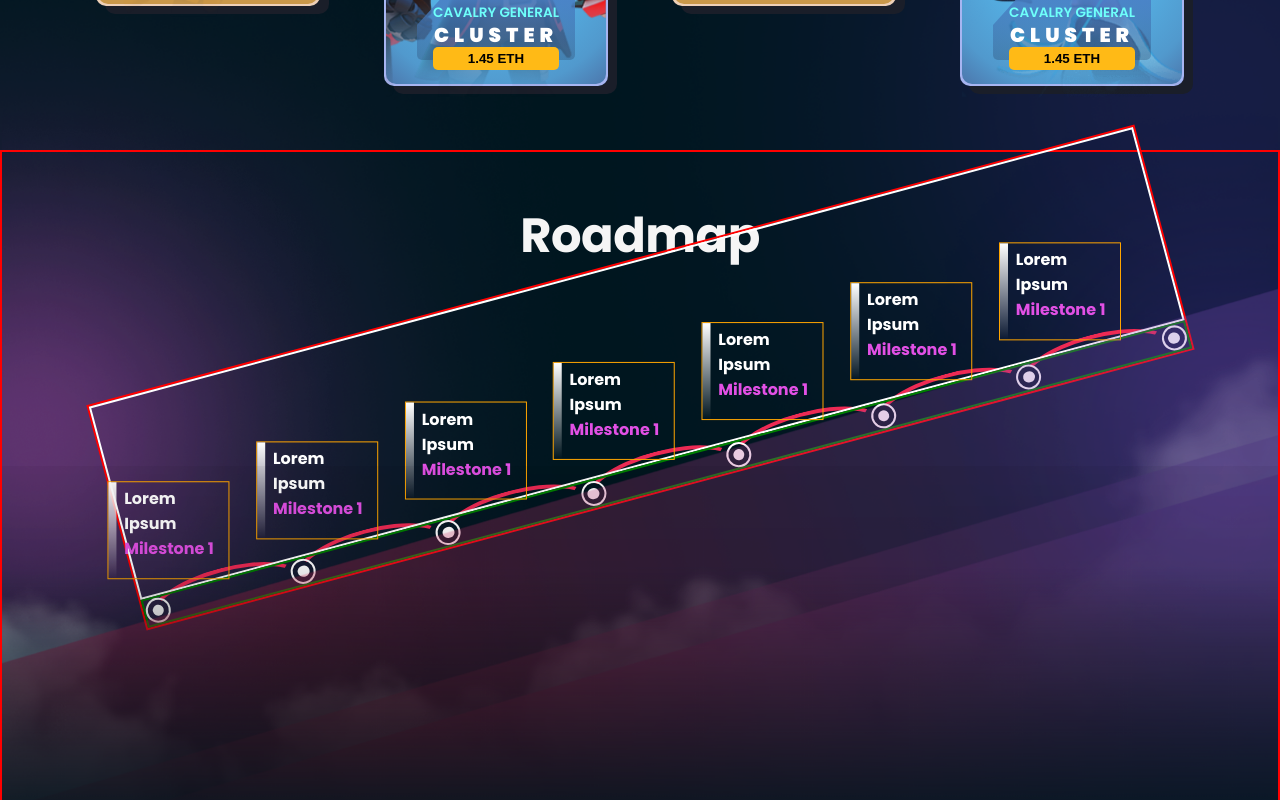
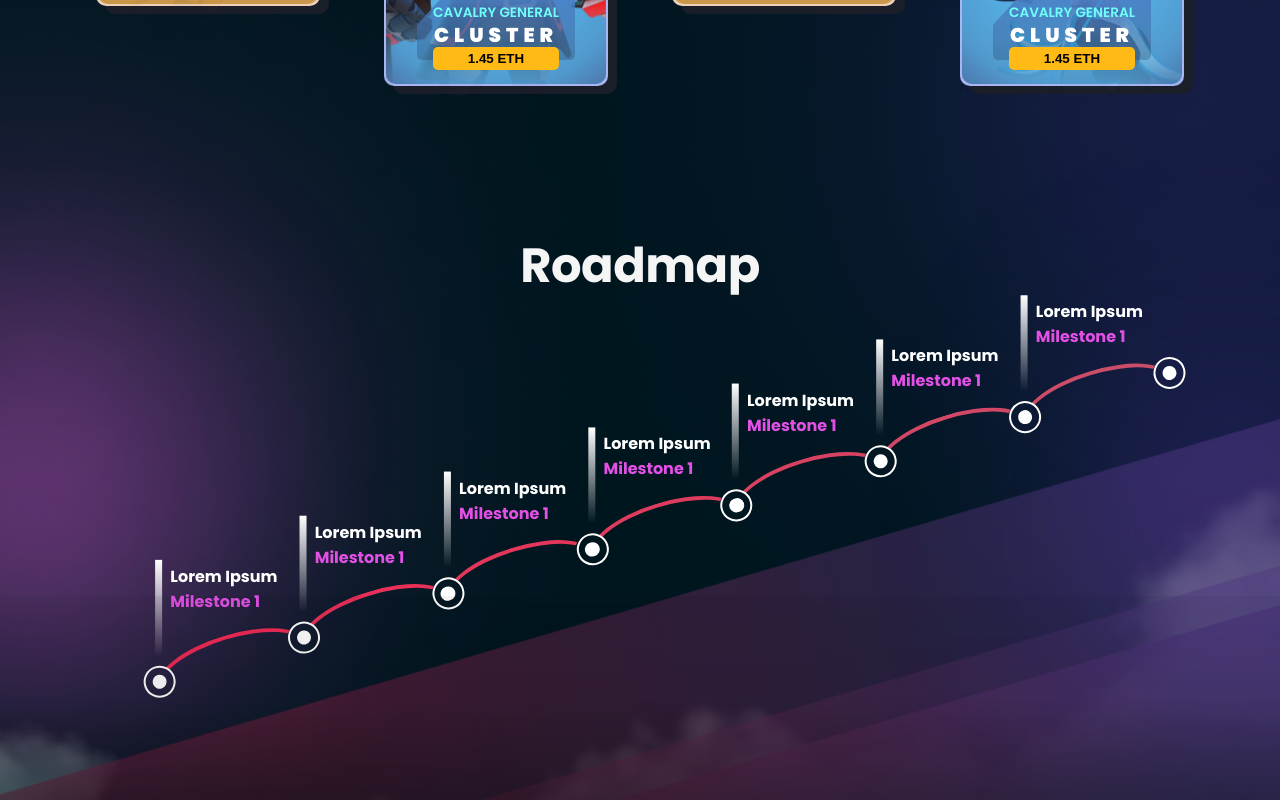
Before and after one commit to bmutahhar/zitherin-nft-marketplace, a React (Create React App) app: page / in a window 1280 px wide. Shown: the part 1540-2340 px from the top of the page. Built offline with nearby package versions, Linux system fonts and the light colour scheme.

Commit message:
Completed static roadmap page

```diff
--- a/src/components/landingPage/landingRoadmap.js
+++ b/src/components/landingPage/landingRoadmap.js
@@ -1,7 +1,7 @@
 import React from "react";
 import * as Styled from "./styles";
 import { backgroundImages } from "../../utils/constants/images";
-import { Roadmap } from "../../components";
+import { roadmapData } from "../../utils/constants/roadmap";
 
 const LandingRoadmap = () => {
   return (
@@ -10,145 +10,92 @@ const LandingRoadmap = () => {
         <Styled.HeroTitleMedium>Roadmap</Styled.HeroTitleMedium>
       </Styled.HeroContainerTwo>
       <Styled.RoadmapContainer>
-        <Styled.RoadmapItems>
-          <Styled.RoadMapItem top={55} left={10}>
+        <Styled.BulletsContainer>
+          <Styled.Bullet>
+            <Styled.InnerCircle />
+            <Styled.Curve color={85} />
+            <Styled.RoadMapItem>
               <Styled.RoadmapBar />
               <Styled.RoadmapText>
                 <Styled.RoadmapTitle>Lorem Ipsum</Styled.RoadmapTitle>
                 <Styled.RoadmapSubtitle>Milestone 1</Styled.RoadmapSubtitle>
               </Styled.RoadmapText>
             </Styled.RoadMapItem>
-          <Styled.RoadMapItem top={50} left={20}>
+          </Styled.Bullet>
+          <Styled.Bullet>
+            <Styled.InnerCircle />
+            <Styled.Curve color={80} />
+            <Styled.RoadMapItem>
               <Styled.RoadmapBar />
               <Styled.RoadmapText>
                 <Styled.RoadmapTitle>Lorem Ipsum</Styled.RoadmapTitle>
                 <Styled.RoadmapSubtitle>Milestone 1</Styled.RoadmapSubtitle>
               </Styled.RoadmapText>
             </Styled.RoadMapItem>
-          <Styled.RoadMapItem top={45} left={31}>
+          </Styled.Bullet>
+          <Styled.Bullet>
+            <Styled.InnerCircle />
+            <Styled.Curve color={75} />
+            <Styled.RoadMapItem>
               <Styled.RoadmapBar />
               <Styled.RoadmapText>
                 <Styled.RoadmapTitle>Lorem Ipsum</Styled.RoadmapTitle>
                 <Styled.RoadmapSubtitle>Milestone 1</Styled.RoadmapSubtitle>
               </Styled.RoadmapText>
             </Styled.RoadMapItem>
-          <Styled.RoadMapItem top={40} left={41}>
+          </Styled.Bullet>
+          <Styled.Bullet>
+            <Styled.InnerCircle />
+            <Styled.Curve color={70} />
+            <Styled.RoadMapItem>
               <Styled.RoadmapBar />
               <Styled.RoadmapText>
                 <Styled.RoadmapTitle>Lorem Ipsum</Styled.RoadmapTitle>
                 <Styled.RoadmapSubtitle>Milestone 1</Styled.RoadmapSubtitle>
               </Styled.RoadmapText>
             </Styled.RoadMapItem>
-          <Styled.RoadMapItem top={35} left={51.5}>
+          </Styled.Bullet>
+          <Styled.Bullet>
+            <Styled.InnerCircle />
+            <Styled.Curve color={65} />
+            <Styled.RoadMapItem>
               <Styled.RoadmapBar />
               <Styled.RoadmapText>
                 <Styled.RoadmapTitle>Lorem Ipsum</Styled.RoadmapTitle>
                 <Styled.RoadmapSubtitle>Milestone 1</Styled.RoadmapSubtitle>
               </Styled.RoadmapText>
             </Styled.RoadMapItem>
-          <Styled.RoadMapItem top={30} left={62}>
+          </Styled.Bullet>
+          <Styled.Bullet>
+            <Styled.InnerCircle />
+            <Styled.Curve color={60} />
+            <Styled.RoadMapItem>
               <Styled.RoadmapBar />
               <Styled.RoadmapText>
                 <Styled.RoadmapTitle>Lorem Ipsum</Styled.RoadmapTitle>
                 <Styled.RoadmapSubtitle>Milestone 1</Styled.RoadmapSubtitle>
               </Styled.RoadmapText>
             </Styled.RoadMapItem>
-          <Styled.RoadMapItem top={25} left={72.5}>
+          </Styled.Bullet>
+          <Styled.Bullet>
+            <Styled.InnerCircle />
+            <Styled.Curve color={55} />
+            <Styled.RoadMapItem>
               <Styled.RoadmapBar />
               <Styled.RoadmapText>
                 <Styled.RoadmapTitle>Lorem Ipsum</Styled.RoadmapTitle>
                 <Styled.RoadmapSubtitle>Milestone 1</Styled.RoadmapSubtitle>
               </Styled.RoadmapText>
             </Styled.RoadMapItem>
-        </Styled.RoadmapItems>
-
-        <Styled.BulletsContainer>
-          <Styled.Bullet left={0}>
-            <Styled.InnerCircle />
-            <Styled.Curve />
           </Styled.Bullet>
-          <Styled.Bullet left={8}>
-            <Styled.InnerCircle />
-            <Styled.Curve />
-          </Styled.Bullet>
-          <Styled.Bullet left={16}>
-            <Styled.InnerCircle />
-            <Styled.Curve />
-          </Styled.Bullet>
-          <Styled.Bullet left={24}>
-            <Styled.InnerCircle />
-            <Styled.Curve />
-          </Styled.Bullet>
-          <Styled.Bullet left={32}>
-            <Styled.InnerCircle />
-            <Styled.Curve />
-          </Styled.Bullet>
-          <Styled.Bullet left={40}>
-            <Styled.InnerCircle />
-            <Styled.Curve />
-          </Styled.Bullet>
-          <Styled.Bullet left={48}>
-            <Styled.InnerCircle />
-            <Styled.Curve />
-          </Styled.Bullet>
-          <Styled.Bullet left={56}>
+          <Styled.Bullet>
             <Styled.InnerCircle />
           </Styled.Bullet>
         </Styled.BulletsContainer>
       </Styled.RoadmapContainer>
 
-      {/* <Styled.RoadmapItems>
-        <Styled.RoadMapItem top={55} left={10}>
-          <Styled.RoadmapBar />
-          <Styled.RoadmapText>
-            <Styled.RoadmapTitle>Lorem Ipsum</Styled.RoadmapTitle>
-            <Styled.RoadmapSubtitle>Milestone 1</Styled.RoadmapSubtitle>
-          </Styled.RoadmapText>
-        </Styled.RoadMapItem>
-        <Styled.RoadMapItem top={50} left={20}>
-          <Styled.RoadmapBar />
-          <Styled.RoadmapText>
-            <Styled.RoadmapTitle>Lorem Ipsum</Styled.RoadmapTitle>
-            <Styled.RoadmapSubtitle>Milestone 1</Styled.RoadmapSubtitle>
-          </Styled.RoadmapText>
-        </Styled.RoadMapItem>
-        <Styled.RoadMapItem top={45} left={31}>
-          <Styled.RoadmapBar />
-          <Styled.RoadmapText>
-            <Styled.RoadmapTitle>Lorem Ipsum</Styled.RoadmapTitle>
-            <Styled.RoadmapSubtitle>Milestone 1</Styled.RoadmapSubtitle>
-          </Styled.RoadmapText>
-        </Styled.RoadMapItem>
-        <Styled.RoadMapItem top={40} left={41}>
-          <Styled.RoadmapBar />
-          <Styled.RoadmapText>
-            <Styled.RoadmapTitle>Lorem Ipsum</Styled.RoadmapTitle>
-            <Styled.RoadmapSubtitle>Milestone 1</Styled.RoadmapSubtitle>
-          </Styled.RoadmapText>
-        </Styled.RoadMapItem>
-        <Styled.RoadMapItem top={35} left={51.5}>
-          <Styled.RoadmapBar />
-          <Styled.RoadmapText>
-            <Styled.RoadmapTitle>Lorem Ipsum</Styled.RoadmapTitle>
-            <Styled.RoadmapSubtitle>Milestone 1</Styled.RoadmapSubtitle>
-          </Styled.RoadmapText>
-        </Styled.RoadMapItem>
-        <Styled.RoadMapItem top={30} left={62}>
-          <Styled.RoadmapBar />
-          <Styled.RoadmapText>
-            <Styled.RoadmapTitle>Lorem Ipsum</Styled.RoadmapTitle>
-            <Styled.RoadmapSubtitle>Milestone 1</Styled.RoadmapSubtitle>
-          </Styled.RoadmapText>
-        </Styled.RoadMapItem>
-        <Styled.RoadMapItem top={25} left={72.5}>
-          <Styled.RoadmapBar />
-          <Styled.RoadmapText>
-            <Styled.RoadmapTitle>Lorem Ipsum</Styled.RoadmapTitle>
-            <Styled.RoadmapSubtitle>Milestone 1</Styled.RoadmapSubtitle>
-          </Styled.RoadmapText>
-        </Styled.RoadMapItem>
-      </Styled.RoadmapItems> */}
 
+      <Styled.Space />
       <Styled.BgImageContainer>
         {/* <Styled.BulletsContainer>
           <Styled.BulletsImg src={backgroundImages.bullets} />
--- a/src/components/landingPage/styles/roadmap.js
+++ b/src/components/landingPage/styles/roadmap.js
@@ -21,16 +21,26 @@ export const Overlay = styled.img`
   z-index: 1;
 `;
 
+export const Space = styled.div`
+  width: 80%;
+  min-height: 100px;
+  /* border: 2px solid white; */
+  transform: rotate(-17deg);
+  /* visibility:hidden; */
+`;
+
 export const RoadmapContainer = styled.div`
+  min-height: 200px;
   display: flex;
   flex-direction: column;
   align-items: center;
-  justify-content: space-evenly;
-  border: 2px solid red;
+  justify-content: flex-end;
+  /* border: 2px solid red; */
   width: 85%;
   position: absolute;
-  top: 15%;
-  transform: rotate(-15deg);
+  top: 20%;
+  transform: rotate(-17deg);
+  margin-bottom: 3rem;
 
   @media only screen and (min-width: 1920px) {
     top: 30%;
@@ -38,7 +48,7 @@ export const RoadmapContainer = styled.div`
 `;
 
 export const BulletsContainer = styled.div`
-  border: 2px solid green;
+  /* border: 2px solid green; */
   display: flex;
   align-items: center;
   justify-content: space-between;
@@ -54,9 +64,8 @@ export const RoadmapItems = styled.div`
   display: flex;
   align-items: flex-end;
   justify-content: space-around;
-  border: 2px solid white;
+  /* border: 2px solid white; */
   width: 100%;
-  min-height: 200px;
   @media only screen and (min-width: 1920px) {
     justify-content: space-around;
   }
@@ -64,13 +73,20 @@ export const RoadmapItems = styled.div`
 
 export const RoadMapItem = styled.div`
   display: flex;
-  margin: 0 1.25vw;
-  border: 1px solid orange;
-  transform: rotate(15deg) translateX(-2.2rem);
+  position: absolute;
+  bottom: 1rem;
+  left: 1.75rem;
+  /* border: 1px solid orange; */
+  width: 150px;
+  transform: rotate(17deg);
+  @media only screen and (min-width: 1920px) {
+    width: 200px;
+    left: 2rem;
+  }
 
-  @media only screen and (min-width: 1920px) {
-    margin: 0;
-    transform: rotate(15deg) translateX(-3rem);
+  @media only screen and (max-width: 1200px) {
+    width: 100px;
+    left: 1.5rem;
   }
 `;
 
@@ -80,6 +96,11 @@ export const RoadmapBar = styled.div`
   background: linear-gradient(180deg, #ffffff 0%, #ffffff00 100%);
   @media only screen and (min-width: 1920px) {
     width: 0.75rem;
+    height: 8rem;
+  }
+
+  @media only screen and (max-width: 1200px) {
+    height: 5rem;
   }
 `;
 
@@ -89,6 +110,7 @@ export const RoadmapText = styled.div`
   /* border: 1px solid cyan; */
   margin-left: 0.5rem;
   margin-top: 0.25rem;
+  width: 100%;
 `;
 
 export const RoadmapTitle = styled.h5`
@@ -98,6 +120,9 @@ export const RoadmapTitle = styled.h5`
   text-align: left;
   @media only screen and (min-width: 1920px) {
     font-size: 1.5rem;
+  }
+  @media only screen and (max-width: 1200px) {
+    font-size: 0.75rem;
   }
 `;
 
@@ -109,14 +134,18 @@ export const RoadmapSubtitle = styled.p`
   @media only screen and (min-width: 1920px) {
     font-size: 1.5rem;
   }
+
+  @media only screen and (max-width: 1200px) {
+    font-size: 0.75rem;
+  }
 `;
 
 export const Bullet = styled.div`
   border: 2px solid white;
   border-radius: 50%;
-  padding: 0.25rem;
-  width: 25px;
-  height: 25px;
+  padding: 6px;
+  width: 2rem;
+  height: 2rem;
   display: flex;
   align-items: center;
   justify-content: center;
@@ -131,12 +160,23 @@ export const InnerCircle = styled.div`
 `;
 
 export const Curve = styled.div`
-  width: 12.5vw;
+  width: 12.25vw;
   height: 50px;
-  border: solid 4px #ed2a54;
-  border-color: #ed2a54 transparent transparent transparent;
+  /* border: solid 4px #ed2a54;
+  border-color: #ed2a54 transparent transparent transparent; */
+  border: solid 4px hsl(347, ${({ color }) => `${color}%`}, 55%);
+  border-color: hsl(347, ${({ color }) => `${color}%`}, 55%) transparent
+    transparent transparent;
   border-radius: 80%/50px 50px 0 0;
   position: absolute;
-  left: 0px;
+  left: 10px;
   z-index: -1;
+
+  @media only screen and (max-width: 1200px) {
+    width: 12.75vw;
+  }
+
+  @media only screen and (max-width: 925px) {
+    width: 12.8vw;
+  }
 `;
--- a/src/components/landingPage/styles/sections.js
+++ b/src/components/landingPage/styles/sections.js
@@ -30,7 +30,8 @@ export const SectionTwo = styled.section`
 
 export const SectionThree = styled.section`
   width: 100%;
-  border: 2px solid red;
+  /* border: 2px solid red; */
+  margin-top:2rem;
   background: transparent;
   position: relative;
   display:flex;
--- /dev/null
+++ b/src/utils/constants/roadmap.js
@@ -0,0 +1,9 @@
+export const roadmapData = [
+  { id: 1, title: "Lorem Ipsum", subtitle: "Milestone 1" },
+  { id: 2, title: "Lorem Ipsum", subtitle: "Milestone 2" },
+  { id: 3, title: "Lorem Ipsum", subtitle: "Milestone 3" },
+  { id: 4, title: "Lorem Ipsum", subtitle: "Milestone 4" },
+  { id: 5, title: "Lorem Ipsum", subtitle: "Milestone 5" },
+  { id: 6, title: "Lorem Ipsum", subtitle: "Milestone 6" },
+  { id: 7, title: "Lorem Ipsum", subtitle: "Milestone 7" },
+];
```
Lines whose indentation alone changed are shown as unchanged.
